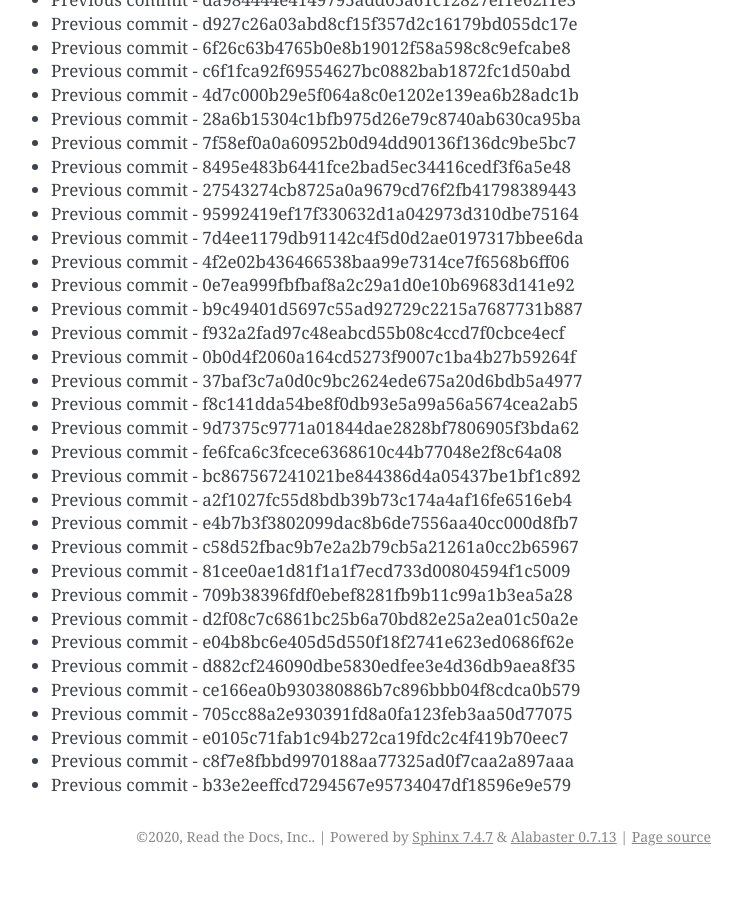
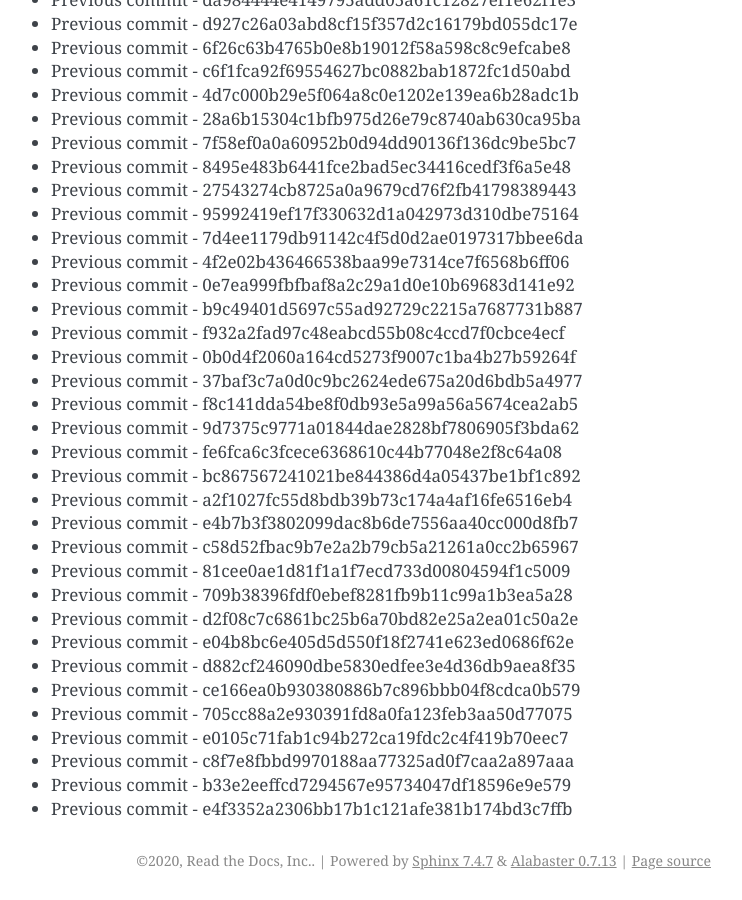
Before and after one commit to readthedocs/rtd-git-stresstest, a Sphinx documentation site: the page built from docs/updates.rst, in a window 1280 px wide and 900 px high, scrolled down 84492 px. Shown: the whole window, without its empty margins (399-1141 px from the left). Built offline with Sphinx 7.4.7, drawn with Linux system fonts in a browser that asks for light colours; before the commit the page ends 85368 px from its top, so only the background shows below that.

Commit message:
Generating commit from previous: e4f3352a2306bb17b1c121afe381b174bd3c7ffb

```diff
--- a/docs/updates.rst
+++ b/docs/updates.rst
@@ -3582,3 +3582,4 @@ It can be tested for any performance characteristics.
 * Previous commit - e0105c71fab1c94b272ca19fdc2c4f419b70eec7
 * Previous commit - c8f7e8fbbd9970188aa77325ad0f7caa2a897aaa
 * Previous commit - b33e2eeffcd7294567e95734047df18596e9e579
+* Previous commit - e4f3352a2306bb17b1c121afe381b174bd3c7ffb
```
